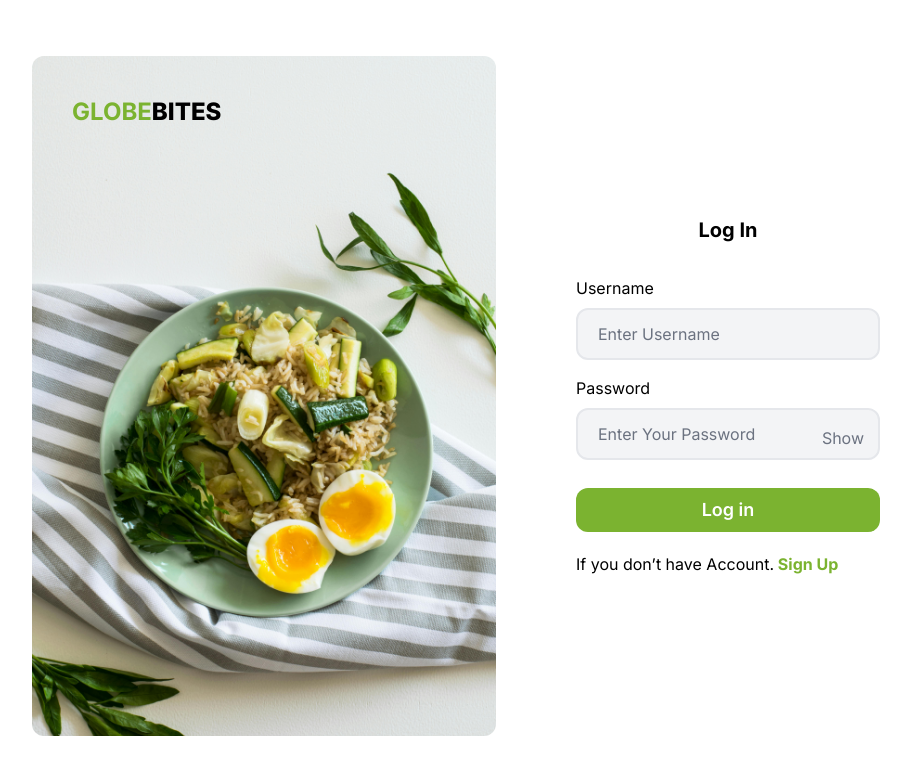
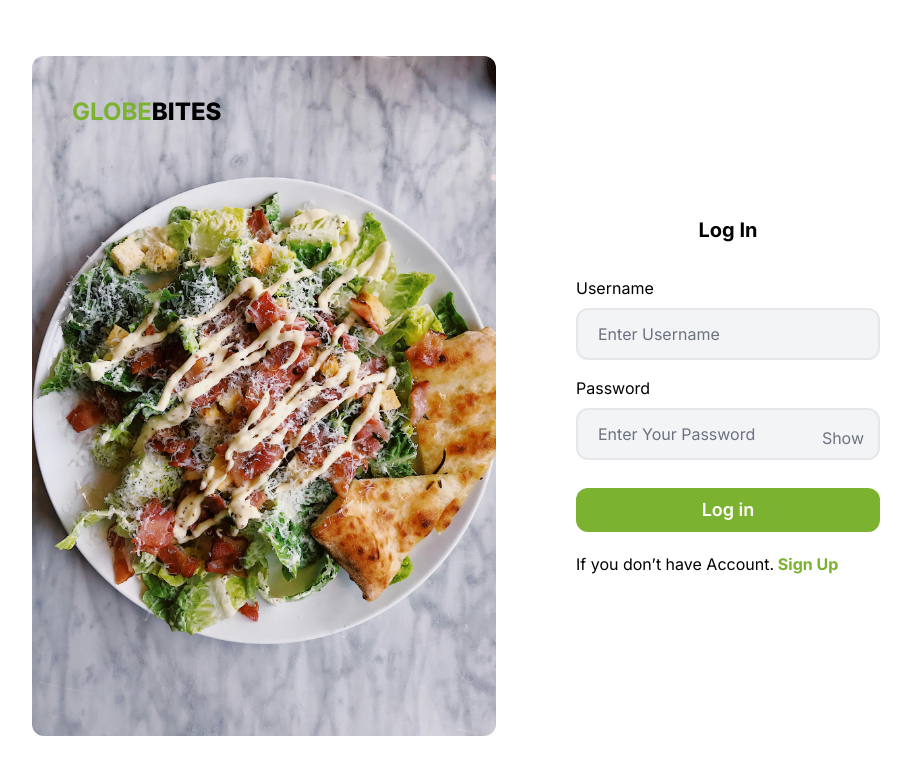
Before and after one commit to niobed96/GlobeBites-Project, a React (Vite) app: page /Login in a window 1280 px wide. Shown: the top 774 px of the page, without its empty margins (144-1055 px from the left). Built offline with nearby package versions, Linux system fonts and the light colour scheme; a web font is replaced by a local one.

Commit message:
style: changing the background image for login

```diff
--- a/src/pages/LogIn.jsx
+++ b/src/pages/LogIn.jsx
@@ -51,7 +51,7 @@ function LogIn() {
   return (
     <>
       <div className="md:flex md:px-44 my-14 font-inter">
-        <div className="bg-bannerImg w-1/2 h-slvh bg-center bg-cover rounded-xl hidden md:block">
+        <div className="bg-bannerlogin w-1/2 h-slvh bg-center bg-cover rounded-xl hidden md:block">
           <Link to="/">
             <button className="text-primary font-bold text-2xl p-10">
               GLOBE<span className="font-extrabold text-black">BITES</span>
```
